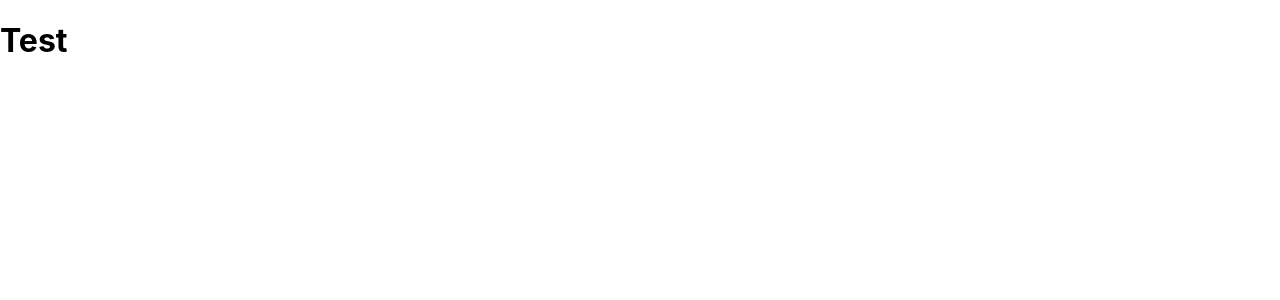
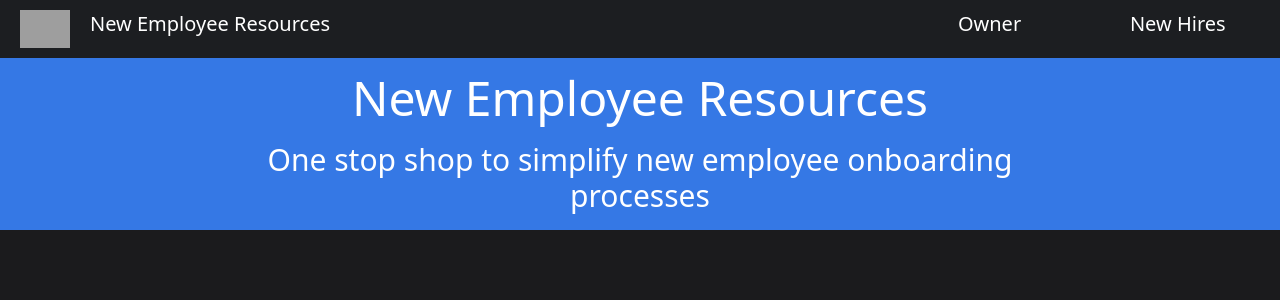
Before and after one commit to harryvulilly/Team1_Lilly_Hackathon, a React (Create React App) app in the folder app/: page / in a window 1280 px wide. Shown: the top 300 px of the page. Built offline with nearby package versions, Linux system fonts and the light colour scheme; grey boxes are pictures that could not be loaded.

Commit message:
add Navigation, Welcome components and TailwindCss

```diff
--- a/app/package.json
+++ b/app/package.json
@@ -34,5 +34,8 @@
       "last 1 firefox version",
       "last 1 safari version"
     ]
+  },
+  "devDependencies": {
+    "tailwindcss": "^3.4.4"
   }
 }
--- /dev/null
+++ b/app/postcss.config.js
@@ -0,0 +1,6 @@
+module.exports = {
+  plugins: {
+    tailwindcss: {},
+    autoprefixer: {},
+  },
+}
--- a/app/src/App.js
+++ b/app/src/App.js
@@ -1,7 +1,15 @@
+import Navigation from "./components/Navigation";
+import Welcome from "./components/Welcome";
+
 function App() {
   return (
-    <div>
-      <h1>Test</h1>
+    <div className="min-h-screen">
+      <Navigation />
+      <Welcome />
+
+      {/* To Be Done */}
+      {/* <OwnerPage />
+      <NewHirePage /> */}
     </div>
   );
 }
--- /dev/null
+++ b/app/src/components/Navigation.jsx
@@ -0,0 +1,22 @@
+function Navigation() {
+  return (
+    <nav className="py-2.5 min-w-full flex bg-[#1c1e21] text-white text-xl">
+      <div className="flex w-4/5">
+        <img
+          src="https://dev.lilly.com/img/logo.svg"
+          width={50}
+          height={50}
+          className="mx-5"
+        />
+        <h1 className="pr-5">New Employee Resources</h1>
+      </div>
+
+      <ul className="flex w-2/6 justify-around">
+        <li>Owner</li>
+        <li>New Hires</li>
+      </ul>
+    </nav>
+  )
+}
+
+export default Navigation;
--- /dev/null
+++ b/app/src/components/Welcome.jsx
@@ -0,0 +1,10 @@
+function Welcome() {
+  return (
+    <main className="bg-[#3578e5] py-4">
+      <h1 className="text-5xl text-center">New Employee Resources</h1>
+      <h2 className="pt-5 w-8/12 mx-auto text-3xl text-center">One stop shop to simplify new employee onboarding processes</h2>
+    </main>
+  )
+}
+
+export default Welcome;
--- a/app/src/index.css
+++ b/app/src/index.css
@@ -1,13 +1,9 @@
+@tailwind base;
+@tailwind components;
+@tailwind utilities;
+
 body {
   margin: 0;
-  font-family: -apple-system, BlinkMacSystemFont, 'Segoe UI', 'Roboto', 'Oxygen',
-    'Ubuntu', 'Cantarell', 'Fira Sans', 'Droid Sans', 'Helvetica Neue',
-    sans-serif;
-  -webkit-font-smoothing: antialiased;
-  -moz-osx-font-smoothing: grayscale;
+  background-color: #1b1b1d;
+  color: white;
 }
-
-code {
-  font-family: source-code-pro, Menlo, Monaco, Consolas, 'Courier New',
-    monospace;
-}
--- /dev/null
+++ b/app/tailwind.config.js
@@ -0,0 +1,8 @@
+/** @type {import('tailwindcss').Config} */
+module.exports = {
+  content: ["./src/**/*.{js,jsx,ts,tsx}"],
+  theme: {
+    extend: {},
+  },
+  plugins: [],
+}
```
Also changed, not shown: 1 other file (tests, documents, lock files or other folders).
